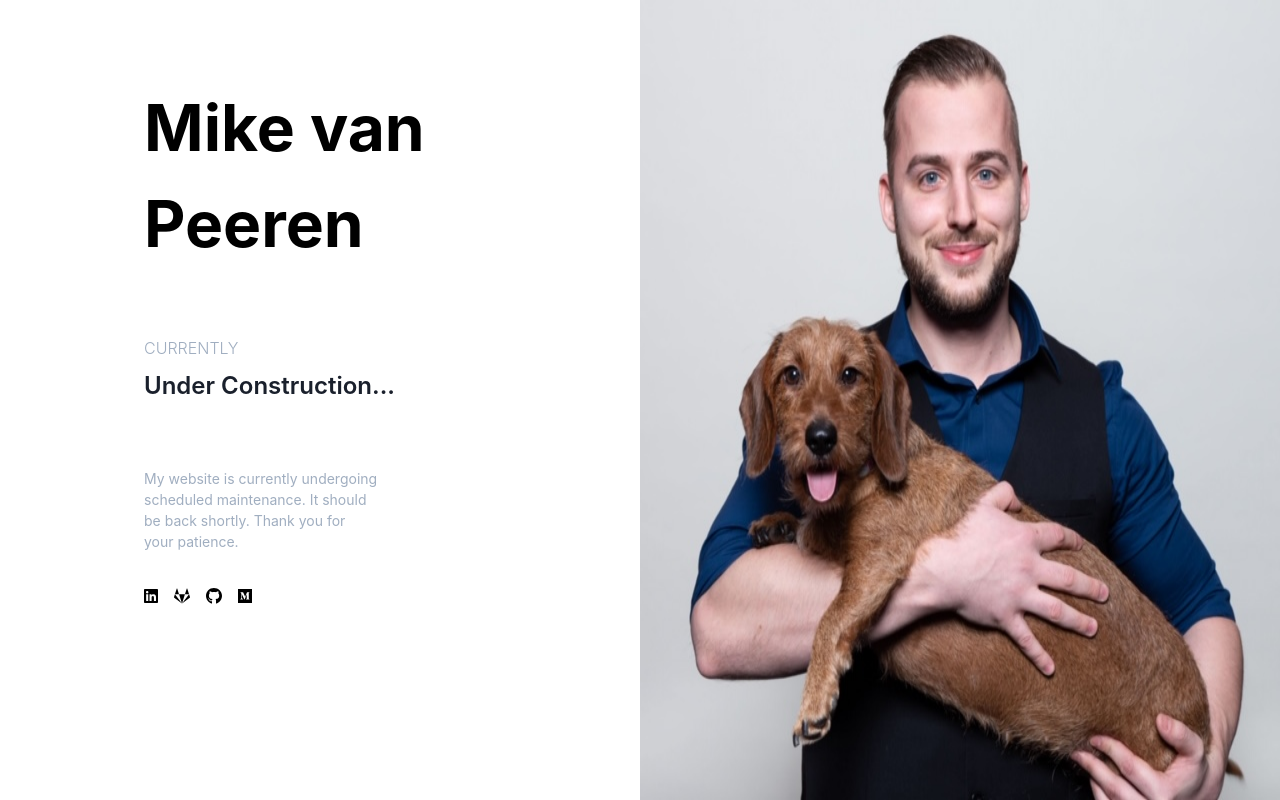
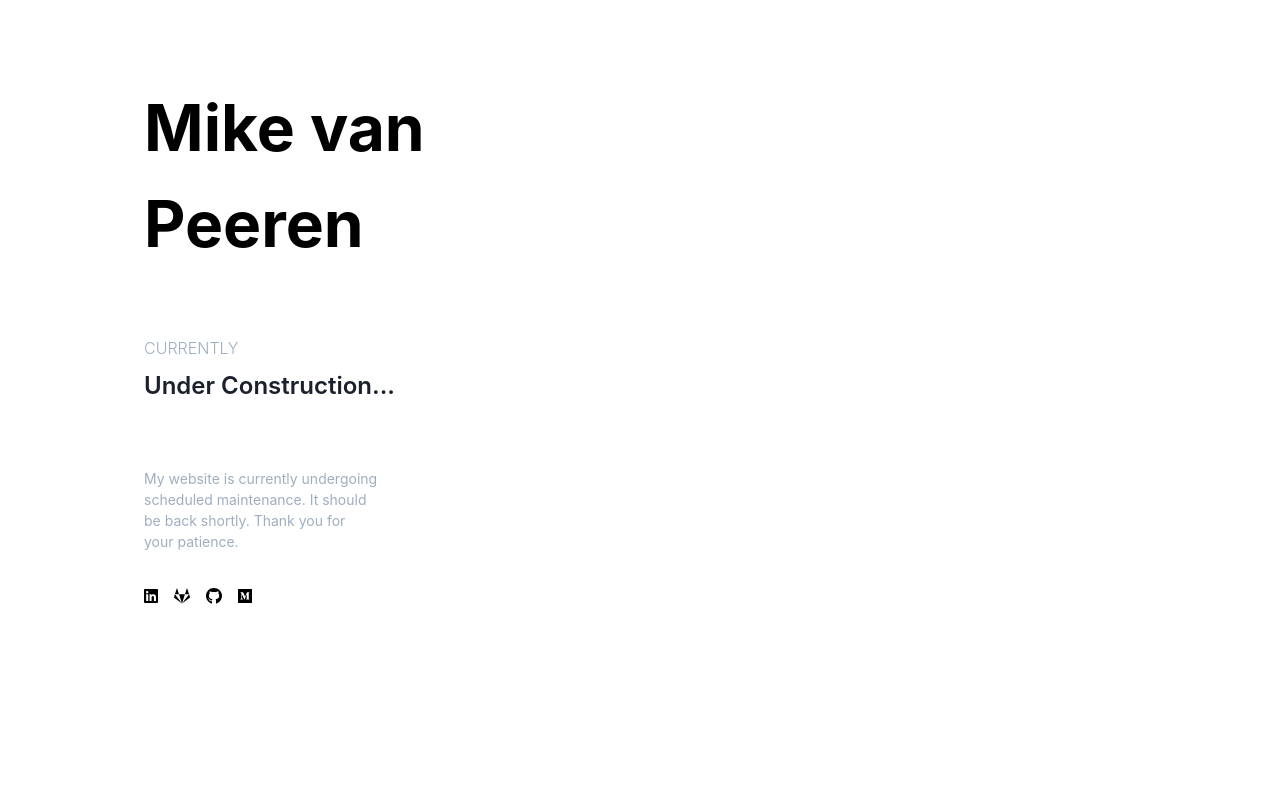
Before and after one commit to MikevPeeren/personal-website, a Next.js app: page / in a window 1280 px wide. Built offline with nearby package versions, Linux system fonts and the light colour scheme.

Commit message:
:recycle: Removed image

```diff
--- a/pages/index.tsx
+++ b/pages/index.tsx
@@ -62,9 +62,9 @@ const Home = (): ReactElement => {
               </div>
             </div>
           </div>
-          <div className="bg-white w-full md:w-1/2 h-screen">
+          {/* <div className="bg-white w-full md:w-1/2 h-screen">
             <img src="./mikevpeeren.jpg" className="h-screen w-full" alt="" />
-          </div>
+          </div> */}
         </div>
       </main>
 
```
